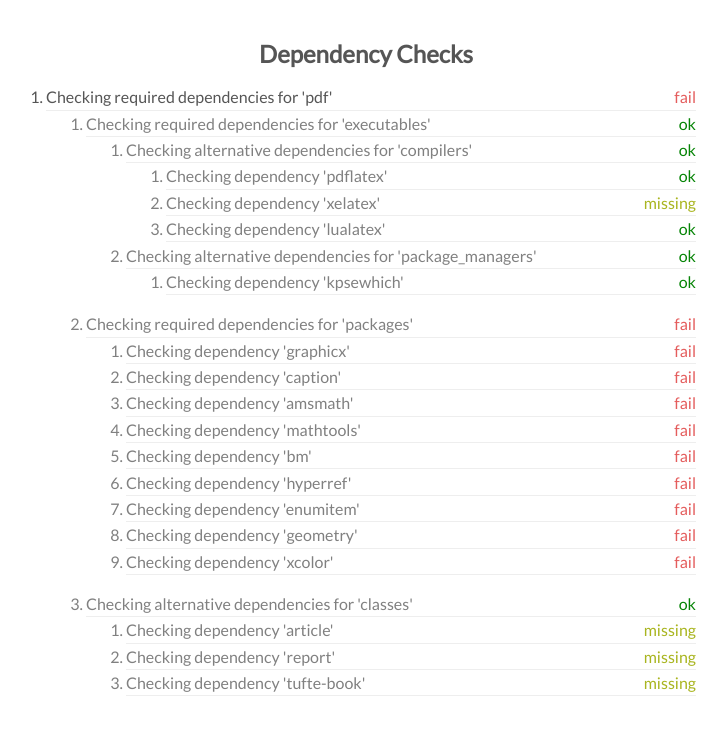
After one commit to dissemia/disseminate, a Bottle app: page /check.html in a window 1280 px wide. The commit adds this page. Shown: the top 735 px of the page, without its empty margins (274-1001 px from the left). Run offline with Bottle, Linux system fonts and the light colour scheme.

Commit message:
Implement checker view and css cleanups

```diff
--- a/src/disseminate/cli/main.py
+++ b/src/disseminate/cli/main.py
@@ -136,5 +136,5 @@ def main():
         pass
 
     if args.command == 'serve':
-        run_server()
-        #run(in_directory=args.i, out_directory=args.o, port=args.p)
+        run_server(in_directory=args.i, out_directory=args.o,
+                   port=args.p)
--- a/src/disseminate/server/__init__.py
+++ b/src/disseminate/server/__init__.py
@@ -1,3 +1,3 @@
 from .server import run_server
 from .static import serve_static
-from .tree import render_tree
+from .views import render_tree, render_checkers
--- a/src/disseminate/server/server.py
+++ b/src/disseminate/server/server.py
@@ -7,7 +7,7 @@ from beaker.middleware import SessionMiddleware
 from .. import settings
 
 
-def run_server(in_directory='.', port=settings.default_port):
+def run_server(in_directory='.', out_directory='.', port=settings.default_port):
     # Setup the bottle app
     app = bottle.app()
     app.config['in_directory'] = in_directory
--- /dev/null
+++ b/src/disseminate/server/views.py
@@ -0,0 +1,92 @@
+"""
+Function to render the project tree.
+"""
+from pathlib import Path
+from os.path import relpath
+
+from bottle import get, jinja2_view, TEMPLATE_PATH
+
+from .projects import load_projects
+from ..checkers import Checker, All, Any, Optional
+from ..document.utils import render_tree_html
+
+# Get the path for the templates directory and add it to the bottle
+# TEMPLATE_PATH
+template_path = relpath(Path(__file__).parent.parent / 'templates', '')
+TEMPLATE_PATH.append(str(template_path))
+
+
+## View fpr tree.html
+
+@get('/')
+@get('/index.html')
+@jinja2_view('server/tree.html')
+def render_tree():
+    # Get the documents
+    docs = load_projects()
+    return {'body': render_tree_html(docs)}
+
+
+# View for check.html
+
+
+def checker_to_dict(item, required=True, level=1):
+    d = dict()
+
+    d['level'] = level
+
+    # Setup the status string
+    available = getattr(item, 'available', None)
+    if available is True:
+        d['status'] = 'ok'
+    elif available is False and required:
+        d['status'] = 'fail'
+    elif available is False and not required:
+        d['status'] = 'missing'
+    else:
+        d['status'] = 'unknown'
+
+    if isinstance(item, All):
+        # All are required
+        msg = "Checking required dependencies for '{}'".format(item.category)
+        d['msg'] = msg
+        d['name'] = item.category
+        d['subcheckers'] = [checker_to_dict(i, required=True, level=level + 1)
+                      for i in item]
+
+    elif isinstance(item, Any):
+        # One is required are required
+        msg = "Checking alternative dependencies for '{}'".format(item.category)
+        d['msg'] = msg
+        d['name'] = item.category
+        d['subcheckers'] = [checker_to_dict(i, required=False, level=level + 1)
+                      for i in item]
+
+    elif isinstance(item, Optional):
+        # Optional
+        # One is required are required
+        msg = "Checking alternative dependencies for '{}'".format(item.category)
+        d['msg'] = msg
+        d['name'] = item.category
+        d['subcheckers'] = [checker_to_dict(i, required=False, level=level + 1)
+                      for i in item]
+
+    elif hasattr(item, 'name'):
+        msg = "Checking dependency '{}'".format(item.name)
+        d['name'] = item.name
+        d['msg'] = msg
+
+    return d
+
+
+@get('/check.html')
+@jinja2_view('server/checkers.html')
+def render_checkers():
+    # Get the checkers
+    checker_subclses = Checker.checker_subclasses()
+    checkers = [checker_subcls() for checker_subcls in checker_subclses]
+
+    # run the checks
+    [checker.check() for checker in checkers]
+
+    return {'checkers': map(checker_to_dict, checkers)}
--- /dev/null
+++ b/src/disseminate/templates/server/checkers.html
@@ -0,0 +1,91 @@
+<!DOCTYPE html>
+<html lang="en">
+<head>
+  <meta charset="UTF-8">
+  <title>Checker Status</title>
+  <meta name="description" content="Dependency Checks">
+  <meta name="author" content="Disseminate">
+  <link rel="stylesheet" type="text/css" href="https://fonts.googleapis.com/css?family=Lato" />
+  <style>
+    body {
+      font-family: Lato, Verdana, sans-serif;
+      font-size: 12pt;
+      padding: 1.0rem 3.0rem;
+      color: #555;
+      max-width: 720px;
+      margin: 0 auto;
+    }
+
+    h1 {
+      text-align: center;
+      font-size: 24px;
+      padding-top: 7px;
+    }
+
+    p {
+      padding: 0.5rem;
+      font-size: 17px;
+      color: #888;
+    }
+
+    li {
+      border-bottom: 1px solid #eee;
+      padding: 0.2rem 0;
+    }
+
+    ol ~ ol {
+      margin-bottom: 1rem;
+    }
+
+    .checkers {
+      padding-right: 30px;
+      color: #808080;
+    }
+
+    .level-1 {
+      color:#555;
+    }
+
+    .status {
+      float: right;
+    }
+
+    .status.ok {
+      color: #068406;
+    }
+
+    .status.missing {
+      color: #a9b51f;
+    }
+
+    .status.fail {
+      color: #e45d5d;
+    }
+
+    .status.unknown {
+      color: #888;
+    }
+  </style>
+</head>
+<body>
+{%- macro recursetree(n) %}
+  <ol>
+    {%- for checker in n %}
+      <li class="level-{{ checker.level }}">
+        <span class="msg">{{ checker.msg }}</span>
+        <span class="status {{checker.status}}">{{ checker.status }}</span>
+      </li>
+    {%- if checker.subcheckers -%}
+      {{ recursetree(checker.subcheckers) }}
+    {%- endif %}
+    {%- endfor %}
+  </ol>
+{%- endmacro %}
+<div class="content">
+  <h1>Dependency Checks</h1>
+  <div class="checkers">
+    {{ recursetree(checkers) }}
+  </div>
+</div>
+</body>
+</html>
```
Also changed, not shown: src/disseminate/server/tree.py (deleted, +0 -24 lines), src/disseminate/templates/server/tree.html (+55 -11 lines).
